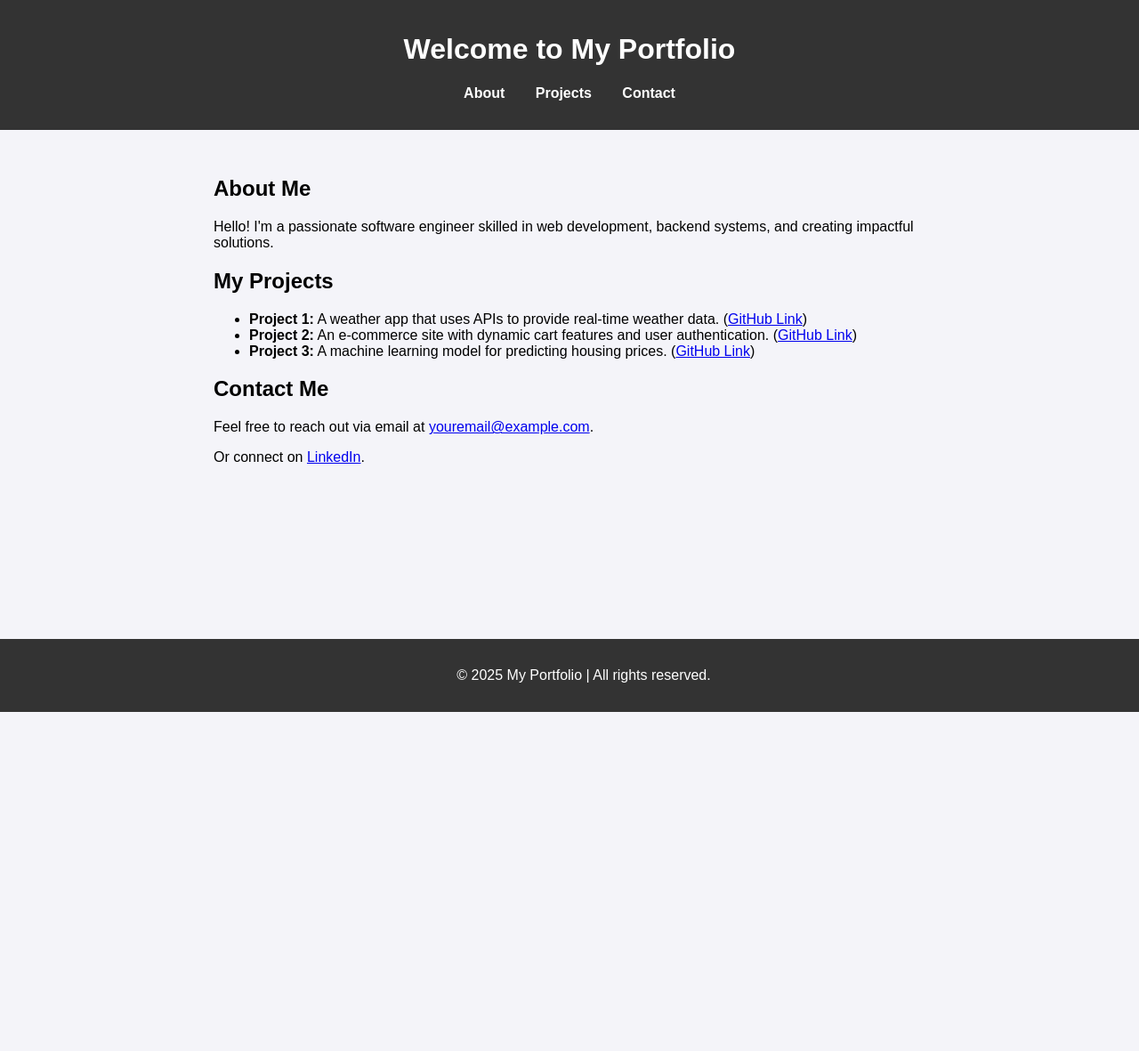
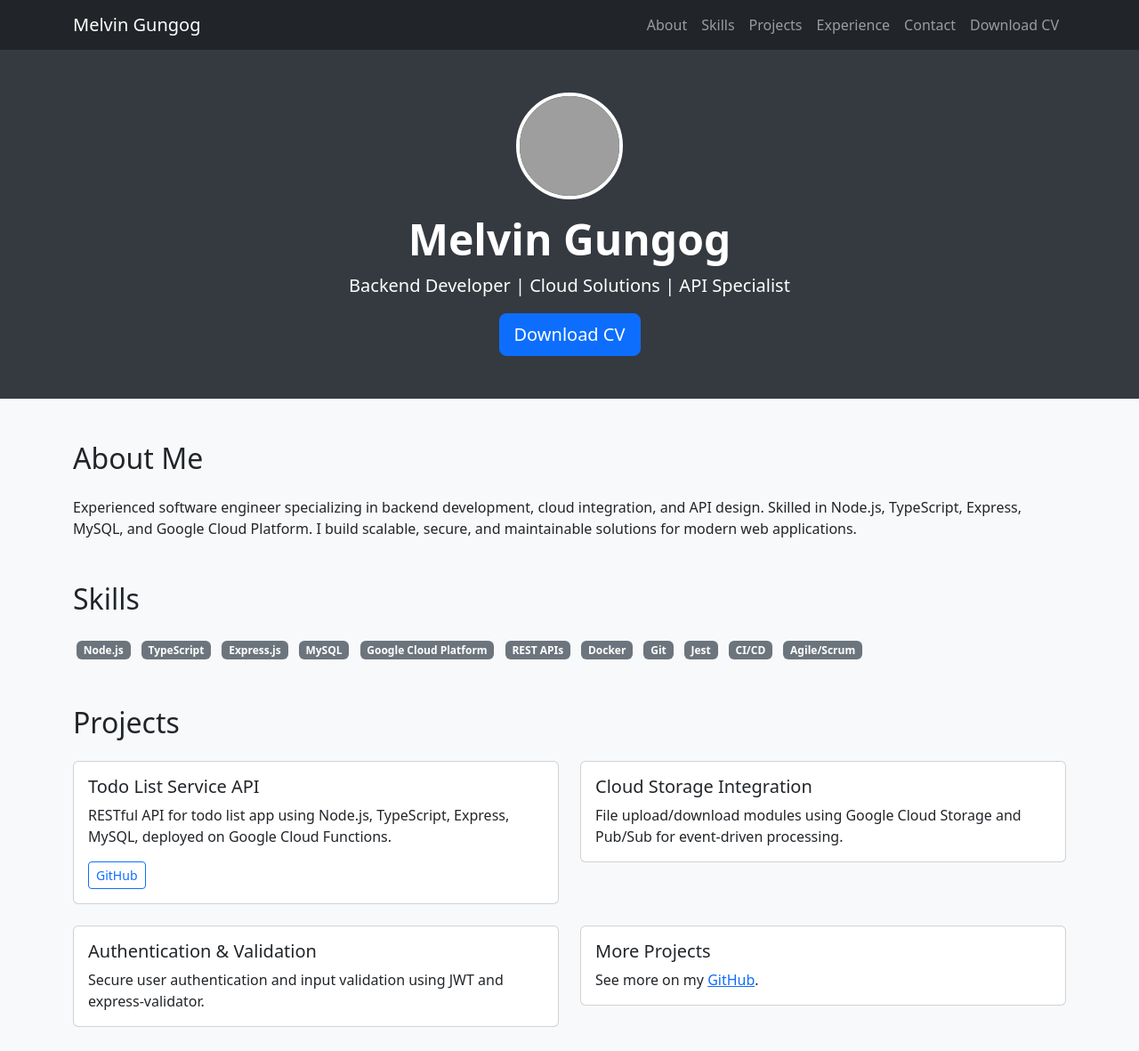
Before and after one commit to iammelvz/portfolio, a plain HTML site: page index.html in a window 1280 px wide. Shown: the top 1181 px of the page at 89% size. Before the commit the page ends 800 px from the top, so only its background shows below. Drawn offline with nearby package versions, Linux system fonts and the light colour scheme; grey boxes are pictures that could not be loaded.

Commit message:
Update index.html

```diff
--- a/index.html
+++ b/index.html
@@ -2,87 +2,130 @@
 <html lang="en">
 <head>
   <meta charset="UTF-8">
-  <meta name="viewport" content="width=device-width, initial-scale=1.0">
-  <title>My Portfolio</title>
-  <link rel="stylesheet" href="styles.css"> <!-- Optional CSS File -->
+  <title>Melvin Gungog | Portfolio</title>
+  <meta name="viewport" content="width=device-width, initial-scale=1">
+  <link href="https://cdn.jsdelivr.net/npm/bootstrap@5.3.3/dist/css/bootstrap.min.css" rel="stylesheet">
   <style>
-    body {
-      font-family: Arial, sans-serif;
-      margin: 0;
-      padding: 0;
-      background-color: #f4f4f9;
-    }
-    header {
-      background-color: #333;
-      color: white;
-      padding: 1rem;
-      text-align: center;
-    }
-    nav ul {
-      list-style: none;
-      padding: 0;
-    }
-    nav ul li {
-      display: inline;
-      margin: 0 15px;
-    }
-    nav ul li a {
-      text-decoration: none;
-      color: white;
-      font-weight: bold;
-    }
-    .container {
-      padding: 2rem;
-      max-width: 800px;
-      margin: auto;
-    }
-    footer {
-      text-align: center;
-      padding: 1rem;
-      background-color: #333;
-      color: white;
-      position: fixed;
-      bottom: 0;
-      width: 100%;
-    }
+    body { background: #f8f9fa; }
+    .hero { background: #343a40; color: #fff; padding: 48px 0; text-align: center; }
+    .profile-img { width: 120px; height: 120px; object-fit: cover; border-radius: 50%; border: 4px solid #fff; margin-bottom: 16px; }
+    .section-title { margin-top: 48px; margin-bottom: 24px; }
+    .project-card { transition: box-shadow 0.2s; }
+    .project-card:hover { box-shadow: 0 4px 24px rgba(0,0,0,0.12); }
   </style>
 </head>
 <body>
-  <header>
-    <h1>Welcome to My Portfolio</h1>
-    <nav>
-      <ul>
-        <li><a href="#about">About</a></li>
-        <li><a href="#projects">Projects</a></li>
-        <li><a href="#contact">Contact</a></li>
-      </ul>
-    </nav>
-  </header>
-
+  <nav class="navbar navbar-expand-lg navbar-dark bg-dark">
+    <div class="container">
+      <a class="navbar-brand" href="#">Melvin Gungog</a>
+      <button class="navbar-toggler" type="button" data-bs-toggle="collapse" data-bs-target="#navbarNav">
+        <span class="navbar-toggler-icon"></span>
+      </button>
+      <div class="collapse navbar-collapse" id="navbarNav">
+        <ul class="navbar-nav ms-auto">
+          <li class="nav-item"><a class="nav-link" href="#about">About</a></li>
+          <li class="nav-item"><a class="nav-link" href="#skills">Skills</a></li>
+          <li class="nav-item"><a class="nav-link" href="#projects">Projects</a></li>
+          <li class="nav-item"><a class="nav-link" href="#experience">Experience</a></li>
+          <li class="nav-item"><a class="nav-link" href="#contact">Contact</a></li>
+          <li class="nav-item"><a class="nav-link" href="Melvin%20Gungog%20Resume.docx.pdf" download>Download CV</a></li>
+        </ul>
+      </div>
+    </div>
+  </nav>
+  <section class="hero">
+    <img src="https://avatars.githubusercontent.com/u/your-github-id?v=4" alt="Profile" class="profile-img">
+    <h1 class="display-5 fw-bold">Melvin Gungog</h1>
+    <p class="lead">Backend Developer | Cloud Solutions | API Specialist</p>
+    <a href="Melvin%20Gungog%20Resume.docx.pdf" class="btn btn-primary btn-lg" download>Download CV</a>
+  </section>
   <div class="container">
     <section id="about">
-      <h2>About Me</h2>
-      <p>Hello! I'm a passionate software engineer skilled in web development, backend systems, and creating impactful solutions.</p>
+      <h2 class="section-title">About Me</h2>
+      <p>
+        Experienced software engineer specializing in backend development, cloud integration, and API design. Skilled in Node.js, TypeScript, Express, MySQL, and Google Cloud Platform. I build scalable, secure, and maintainable solutions for modern web applications.
+      </p>
     </section>
-
+    <section id="skills">
+      <h2 class="section-title">Skills</h2>
+      <div class="row">
+        <div class="col-md-12">
+          <span class="badge bg-secondary m-1">Node.js</span>
+          <span class="badge bg-secondary m-1">TypeScript</span>
+          <span class="badge bg-secondary m-1">Express.js</span>
+          <span class="badge bg-secondary m-1">MySQL</span>
+          <span class="badge bg-secondary m-1">Google Cloud Platform</span>
+          <span class="badge bg-secondary m-1">REST APIs</span>
+          <span class="badge bg-secondary m-1">Docker</span>
+          <span class="badge bg-secondary m-1">Git</span>
+          <span class="badge bg-secondary m-1">Jest</span>
+          <span class="badge bg-secondary m-1">CI/CD</span>
+          <span class="badge bg-secondary m-1">Agile/Scrum</span>
+        </div>
+      </div>
+    </section>
     <section id="projects">
-      <h2>My Projects</h2>
-      <ul>
-        <li><strong>Project 1:</strong> A weather app that uses APIs to provide real-time weather data. (<a href="https://github.com/your-github/weather-app" target="_blank">GitHub Link</a>)</li>
-        <li><strong>Project 2:</strong> An e-commerce site with dynamic cart features and user authentication. (<a href="https://github.com/your-github/e-commerce-site" target="_blank">GitHub Link</a>)</li>
-        <li><strong>Project 3:</strong> A machine learning model for predicting housing prices. (<a href="https://github.com/your-github/ml-housing" target="_blank">GitHub Link</a>)</li>
+      <h2 class="section-title">Projects</h2>
+      <div class="row">
+        <div class="col-md-6 mb-4">
+          <div class="card project-card">
+            <div class="card-body">
+              <h5 class="card-title">Todo List Service API</h5>
+              <p class="card-text">RESTful API for todo list app using Node.js, TypeScript, Express, MySQL, deployed on Google Cloud Functions.</p>
+              <a href="https://github.com/wuweimelvz/todo-ts-wc" class="btn btn-outline-primary btn-sm" target="_blank">GitHub</a>
+            </div>
+          </div>
+        </div>
+        <div class="col-md-6 mb-4">
+          <div class="card project-card">
+            <div class="card-body">
+              <h5 class="card-title">Cloud Storage Integration</h5>
+              <p class="card-text">File upload/download modules using Google Cloud Storage and Pub/Sub for event-driven processing.</p>
+            </div>
+          </div>
+        </div>
+        <div class="col-md-6 mb-4">
+          <div class="card project-card">
+            <div class="card-body">
+              <h5 class="card-title">Authentication & Validation</h5>
+              <p class="card-text">Secure user authentication and input validation using JWT and express-validator.</p>
+            </div>
+          </div>
+        </div>
+        <div class="col-md-6 mb-4">
+          <div class="card project-card">
+            <div class="card-body">
+              <h5 class="card-title">More Projects</h5>
+              <p class="card-text">See more on my <a href="https://github.com/wuweimelvz" target="_blank">GitHub</a>.</p>
+            </div>
+          </div>
+        </div>
+      </div>
+    </section>
+    <section id="experience">
+      <h2 class="section-title">Experience</h2>
+      <ul class="list-group">
+        <li class="list-group-item">
+          <strong>Software Engineer</strong> – Freelance / Personal Projects (2022–Present)<br>
+          Developed and maintained backend services, APIs, and cloud integrations.
+        </li>
+        <li class="list-group-item">
+          <strong>IT Specialist</strong> – [Previous Company Name]<br>
+          Managed IT infrastructure, supported software deployments, and provided technical solutions.
+        </li>
       </ul>
     </section>
-
-    <section id="contact">
-      <h2>Contact Me</h2>
-      <p>Feel free to reach out via email at <a href="mailto:youremail@example.com">youremail@example.com</a>.</p>
-      <p>Or connect on <a href="https://linkedin.com/in/your-profile" target="_blank">LinkedIn</a>.</p>
+    <section id="contact" class="mb-5">
+      <h2 class="section-title">Contact</h2>
+      <p>
+        <strong>Email:</strong> <a href="mailto:wuweimelvz@gmail.com">wuweimelvz@gmail.com</a><br>
+        <strong>LinkedIn:</strong> <a href="https://www.linkedin.com/in/melvin-gungog-95040327b" target="_blank">Melvin Gungog</a>
+      </p>
     </section>
   </div>
-
-  <footer>
-    <p>© 2025 My Portfolio | All rights reserved.</p>
+  <footer class="bg-dark text-white text-center py-4">
+    &copy; 2025 Melvin Gungog | All rights reserved.
   </footer>
+  <script src="https://cdn.jsdelivr.net/npm/bootstrap@5.3.3/dist/js/bootstrap.bundle.min.js"></script>
 </body>
 </html>
```
